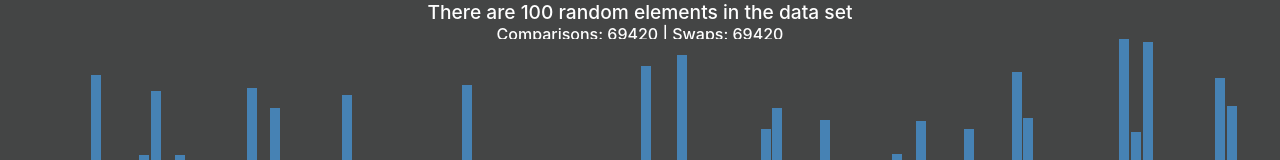
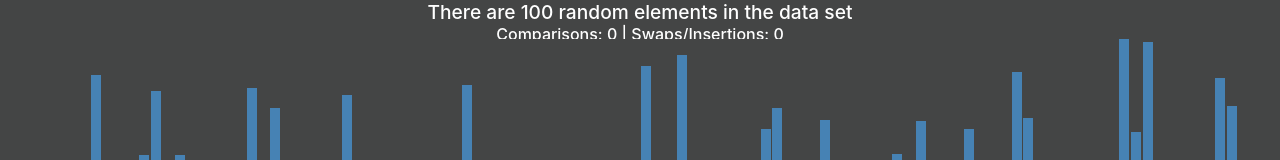
Before and after one commit to jmmabanta/sort-algo, a React (Create React App) app: page / in a window 1280 px wide. Shown: the top 160 px of the page. Built offline with nearby package versions, Linux system fonts and the light colour scheme.

Commit message:
Made code modular + Stats work but slow

```diff
--- a/src/App.tsx
+++ b/src/App.tsx
@@ -1,48 +1,22 @@
-import DataSetInputs from './components/data-set/DataSetInputs';
 import { useDataState } from './components/data-set/DataSetState';
 import DataSetDisplay from './components/DataSetDisplay';
-import SortDataInputs from './components/sort/SortDataInputs';
 import SortAnimator from './components/sort/SortAnimator';
+import Toolbar from './components/Toolbar';
 
 const App = () => {
   // Manages the data set used for sorting
   const dataState = useDataState(100, 45);
   const animState = SortAnimator(dataState.dataSet);
 
-  dataState.setResetSorted(animState.resetSorted);
+  dataState.functions.setResetSorted(animState.functions.resetSorted);
 
   return (
     <div id="app">
-      <DataSetDisplay dataSet={dataState.dataSet} />
-      <div id="toolbar" className={animState.animating ? 'hide' : 'show'}>
-        <div id="title">
-          <h1>Sorting Algorithms</h1>
-          <h4>
-            <i>WARNING: Animation contains flashing lights</i>
-          </h4>
-          <h5>
-            © 2021 John Marcus Mabanta ·{' '}
-            <a
-              href="https://github.com/jmmabanta/sort-algo"
-              target="_blank"
-              rel="noopener noreferrer"
-            >
-              Source Code
-            </a>
-          </h5>
-        </div>
-        <DataSetInputs
-          dataSize={dataState}
-          isDisabled={animState.animating}
-          isSorted={animState.isSorted}
-        />
-        <SortDataInputs
-          sortData={animState.sortData}
-          setSpeed={animState.setBaseSpeed}
-          isDisabled={animState.animating}
-          isSorted={animState.isSorted}
-        />
-      </div>
+      <DataSetDisplay
+        dataSet={dataState.dataSet}
+        statistics={animState.properties.statistics}
+      />
+      <Toolbar dataState={dataState} animState={animState} />
     </div>
   );
 };
--- a/src/components/DataSetDisplay.tsx
+++ b/src/components/DataSetDisplay.tsx
@@ -1,5 +1,11 @@
+import Statistics from './Statistics';
+
 interface DataSetProps {
   dataSet: number[];
+  statistics: {
+    comparisons: number;
+    swaps: number;
+  };
 }
 
 const MAX_HEIGHT = 72;
@@ -18,12 +24,7 @@ const DataSetDisplay = (props: DataSetProps) => {
   let width = calculateWidth(props.dataSet.length, 85);
   return (
     <div className="data_container">
-      <div className="statistics">
-        <h3>
-          There are {props.dataSet.length} random elements in the data set
-        </h3>
-        <h4>Comparisons: 69420 | Swaps: 69420</h4>
-      </div>
+      <Statistics statistics={props.statistics} length={props.dataSet.length} />
       <div className="data_set">
         {props.dataSet.map((value, index) => {
           return (
--- /dev/null
+++ b/src/components/Statistics.tsx
@@ -0,0 +1,21 @@
+type StatisticsProps = {
+  statistics: {
+    comparisons: number;
+    swaps: number;
+  };
+  length: number;
+};
+
+const Statistics = (props: StatisticsProps) => {
+  return (
+    <div className="statistics">
+      <h3>There are {props.length} random elements in the data set</h3>
+      <h4>
+        Comparisons: {props.statistics.comparisons} | Swaps/Insertions:{' '}
+        {props.statistics.swaps}
+      </h4>
+    </div>
+  );
+};
+
+export default Statistics;
--- /dev/null
+++ b/src/components/Toolbar.tsx
@@ -0,0 +1,63 @@
+import React from 'react';
+import DataSetInputs from './data-set/DataSetInputs';
+import { AlgorithmType } from './sort/SortAnimator';
+import SortDataInputs from './sort/SortDataInputs';
+
+type ToolbarProps = {
+  dataState: {
+    functions: {
+      handleChange: (e: React.ChangeEvent<HTMLInputElement>) => void;
+      regenerateNewData: () => void;
+      undoSort: () => void;
+    };
+  };
+  animState: {
+    functions: {
+      sortData: (algorithm?: AlgorithmType) => void;
+      setBaseSpeed: (e: React.ChangeEvent<HTMLInputElement>) => void;
+    };
+    properties: {
+      animating: boolean;
+      isSorted: boolean;
+    };
+  };
+};
+
+const Toolbar = (props: ToolbarProps) => {
+  return (
+    <div
+      id="toolbar"
+      className={props.animState.properties.animating ? 'hide' : 'show'}
+    >
+      <div id="title">
+        <h1>Sorting Algorithms</h1>
+        <h4>
+          <i>WARNING: Animation contains flashing lights</i>
+        </h4>
+        <h5>
+          © 2021 John Marcus Mabanta ·{' '}
+          <a
+            href="https://github.com/jmmabanta/sort-algo"
+            target="_blank"
+            rel="noopener noreferrer"
+          >
+            Source Code
+          </a>
+        </h5>
+      </div>
+      <DataSetInputs
+        dataSize={props.dataState.functions}
+        isDisabled={props.animState.properties.animating}
+        isSorted={props.animState.properties.isSorted}
+      />
+      <SortDataInputs
+        sortData={props.animState.functions.sortData}
+        setSpeed={props.animState.functions.setBaseSpeed}
+        isDisabled={props.animState.properties.animating}
+        isSorted={props.animState.properties.isSorted}
+      />
+    </div>
+  );
+};
+
+export default Toolbar;
--- a/src/components/data-set/DataSetState.ts
+++ b/src/components/data-set/DataSetState.ts
@@ -60,5 +60,13 @@ export const useDataState = (initialValue: number, height: number) => {
       dataBars[i].style.backgroundColor = PRIMARY_COLOR;
   };
 
-  return { handleChange, regenerateNewData, undoSort, setResetSorted, dataSet };
+  // Organizing things
+  const functions = {
+    handleChange,
+    regenerateNewData,
+    undoSort,
+    setResetSorted
+  };
+
+  return { functions, dataSet };
 };
--- a/src/components/sort/SortAnimator.ts
+++ b/src/components/sort/SortAnimator.ts
@@ -34,6 +34,10 @@ const SortAnimator = (dataSet: number[]) => {
   // States used to disable user input
   const [animating, setAnimating] = useState(false);
   const [isSorted, setIsSorted] = useState(false);
+
+  // States used for statistics
+  const [comparisons, setComparisons] = useState(0);
+  const [swaps, setSwaps] = useState(0);
 
   const resetSorted = () => {
     setIsSorted(false);
@@ -180,6 +184,7 @@ const SortAnimator = (dataSet: number[]) => {
               barOneStyles.backgroundColor = COMPARISON_COLOR;
             if (barTwoIndex !== lastKeyIndex)
               barTwoStyles.backgroundColor = KEY_COLOR;
+            setComparisons((c) => c + 1);
           }, i * speed);
           setTimeout(() => {
             if (barOneIndex !== lastKeyIndex)
@@ -203,6 +208,7 @@ const SortAnimator = (dataSet: number[]) => {
               const newHeight = calculateHeight(dataSet, barTwoIndex as number);
               barOneStyles.height = `${newHeight}vh`;
             }
+            setSwaps((s) => s + 1);
             if (i === animations.length - 1) {
               dataBars[lastKeyIndex as number].style.backgroundColor =
                 PRIMARY_COLOR;
@@ -217,7 +223,25 @@ const SortAnimator = (dataSet: number[]) => {
     }
   };
 
-  return { sortData, setBaseSpeed, animating, isSorted, resetSorted };
+  // Grouping things for better readability
+  const statistics = {
+    comparisons,
+    swaps
+  };
+
+  const functions = {
+    sortData,
+    setBaseSpeed,
+    resetSorted
+  };
+
+  const properties = {
+    animating,
+    isSorted,
+    statistics
+  };
+
+  return { functions, properties };
 };
 
 export default SortAnimator;
```
